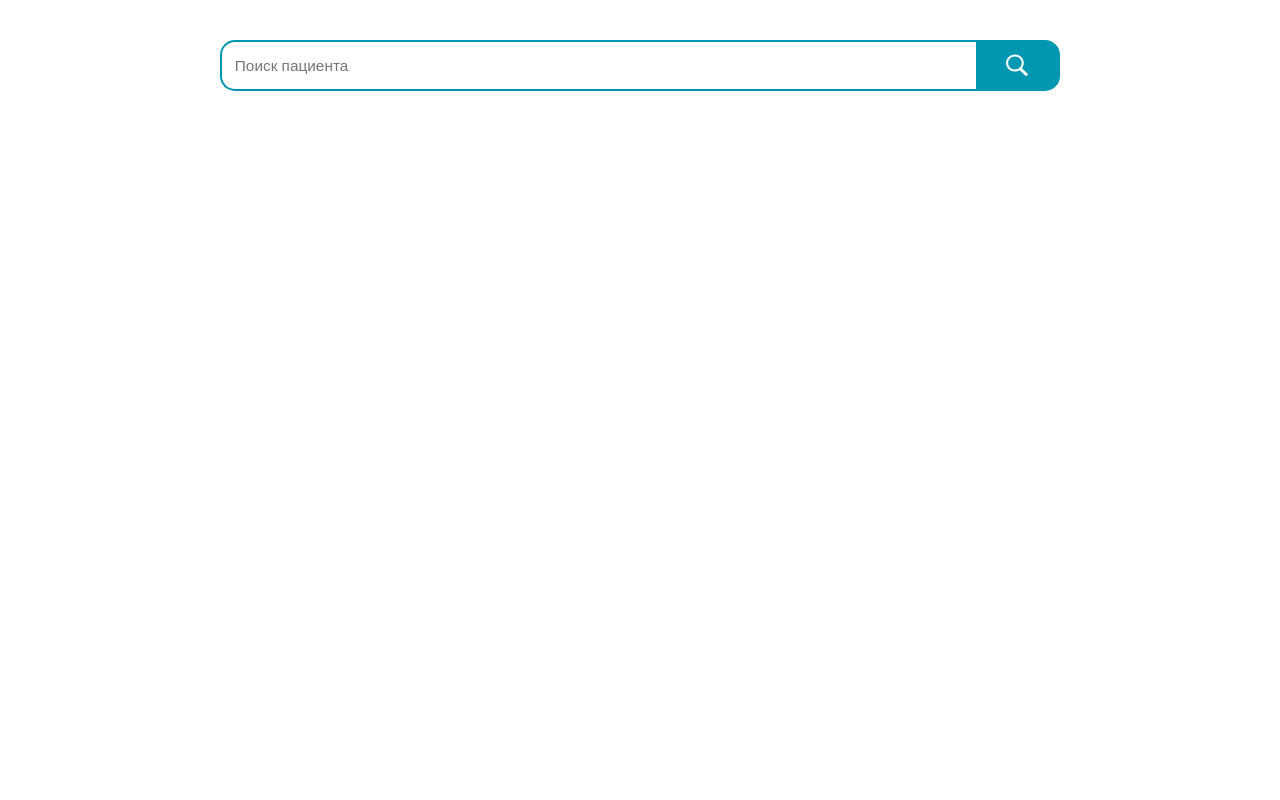
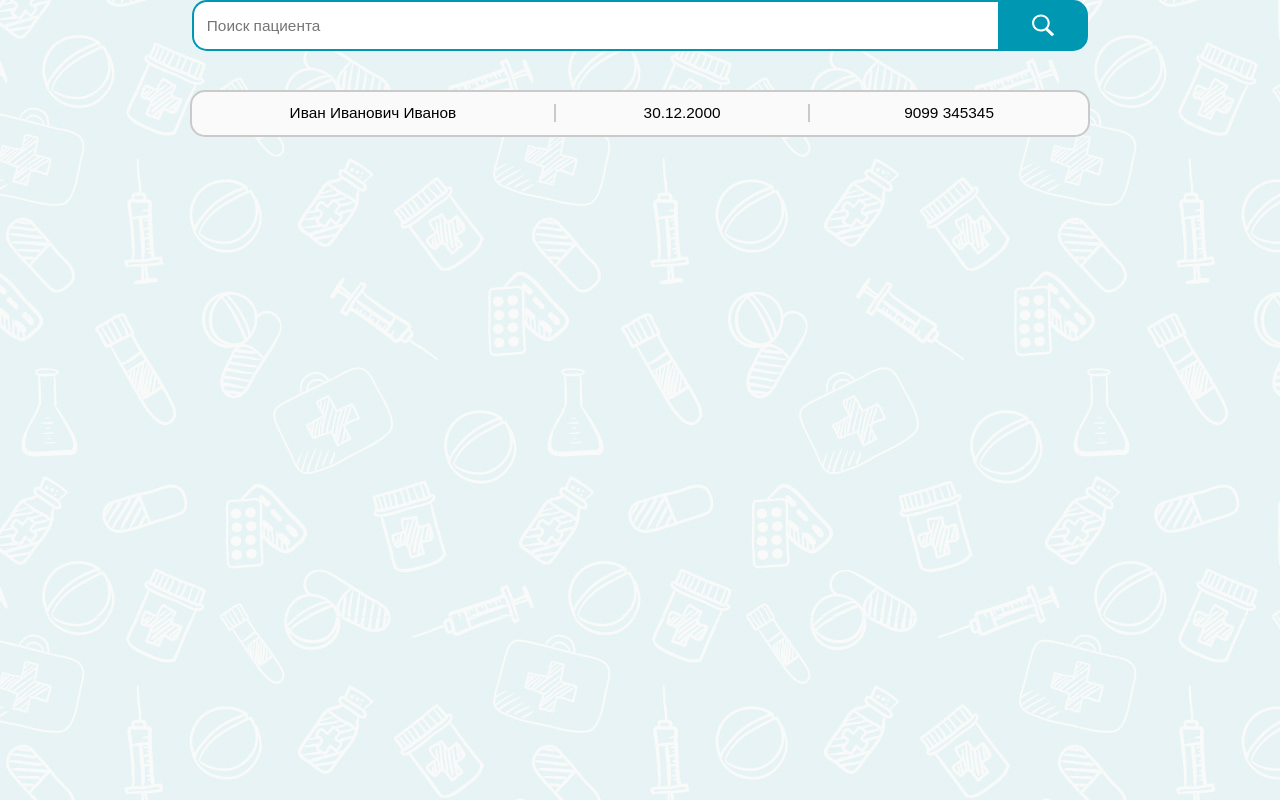
Before and after one commit to ainesskk/HospitalFrontend, a React (Vite) app: page /search in a window 1280 px wide. Built offline with nearby package versions, Linux system fonts and the light colour scheme.

Commit message:
commit before ubuntu install

```diff
--- a/src/App.css
+++ b/src/App.css
@@ -1,6 +1,4 @@
 #root {
-  max-width: 1280px;
   margin: 0 auto;
-  padding: 2rem;
   text-align: center;
 }
--- a/src/App.jsx
+++ b/src/App.jsx
@@ -1,7 +1,7 @@
 import './App.css'
 import {Routes, Route} from 'react-router-dom';
 import Login from "./Authorization/Login.jsx";
-import SearchPatient from "./Search/SearchPatient.jsx";
+import Search from "./Search/Search.jsx";
 
 function App() {
 
@@ -9,7 +9,7 @@ function App() {
     <>
         <Routes>
             <Route path="/" element={<Login />} />
-            <Route path="/search" element={<SearchPatient />} />
+            <Route path="/search" element={<Search />} />
         </Routes>
     </>
   )
--- /dev/null
+++ b/src/Search/Search.jsx
@@ -0,0 +1,9 @@
+import Searchbar from "./Searchbar.jsx";
+
+export default function Search() {
+    return (
+        <>
+            <Searchbar></Searchbar>
+        </>
+    )
+}
--- /dev/null
+++ b/src/Search/SearchPatient.css
@@ -0,0 +1,41 @@
+.search-patient-container {
+    width: 70%;
+    margin: 0 auto;
+    display: flex;
+    align-items: center;
+    justify-content: center;
+    border: 2px solid #cacaca;
+    background: #fafafa;
+    border-radius: 15px;
+    padding: 1vw 0 1vw 0;
+    transition: background ease-in 0.2s;
+}
+
+.search-patient-container:hover{
+    background: #f3f3f3;
+
+    transition: background ease-in 0.2s;
+}
+
+.search-patient-fio{
+    width: 40%;
+    overflow: hidden;
+    text-overflow: ellipsis;
+    white-space: nowrap;
+    padding: 0 1vw;
+}
+
+.search-patient-birthday-container{
+    width: 30%;
+    border-left:  2px solid #cacaca;
+    border-right:  2px solid #cacaca;
+}
+
+.search-patient-birthday{
+    padding: 0 1vw;
+}
+
+.search-patient-passport{
+    width: 30%;
+    padding: 0 1vw;
+}
--- a/src/Search/SearchPatient.jsx
+++ b/src/Search/SearchPatient.jsx
@@ -1,9 +1,16 @@
-import Searchbar from "./Searchbar.jsx";
+import "./SearchPatient.css"
 
 export default function SearchPatient() {
     return (
         <>
-            <Searchbar></Searchbar>
+            <div className="search-patient-container">
+                <p className="search-patient-fio">Иван Иванович Иванов</p>
+                <div className="search-patient-birthday-container">
+
+                    <p className="search-patient-birthday">30.12.2000</p>
+                </div>
+                <p className="search-patient-passport">9099 345345</p>
+            </div>
         </>
     )
 }
--- a/src/Search/Searchbar.css
+++ b/src/Search/Searchbar.css
@@ -2,8 +2,8 @@
     width: 70%;
     margin: 0 auto;
     display: flex;
-    align-items: stretch; /* Убедимся, что дети будут растянуты по высоте контейнера */
-    height: 4vw; /* Устанавливаем фиксированную высоту */
+    align-items: stretch;
+    height: 4vw;
 }
 
 .search-form input {
@@ -14,23 +14,28 @@
     border-right: none;
     border-bottom-right-radius: 0;
     border-top-right-radius: 0;
-    box-sizing: border-box; /* Включаем границы и паддинги в размер элемента */
+    box-sizing: border-box;
 }
 
 .search-form button {
     width: 10%;
-    height: 100%; /* Устанавливаем высоту 100% от высоты контейнера */
-    border: 2px solid #0097B3;
+    height: 100%;
     border-left: none;
     border-top-right-radius: 15px;
     border-bottom-right-radius: 15px;
-    box-sizing: border-box; /* Включаем границы и паддинги в размер элемента */
-    padding: 0; /* Убираем паддинги */
+    box-sizing: border-box;
+    padding: 0;
     display: flex;
     justify-content: center;
-    align-items: center; /* Центрируем текст внутри кнопки */
+    align-items: center;
 }
 
-.search-img-container img{
+
+.search-img-container img {
     height: 2vw;
 }
+
+.search-all-patients-container {
+    width: 100%;
+    margin: 3vw 0;
+}
--- a/src/Search/Searchbar.jsx
+++ b/src/Search/Searchbar.jsx
@@ -1,4 +1,5 @@
 import "./Searchbar.css";
+import SearchPatient from "./SearchPatient.jsx";
 export default function Searchbar() {
 
     const buttonClick = (e) => {
@@ -10,9 +11,12 @@ export default function Searchbar() {
             <form className="search-form">
                 <input className="search-input" type="text" placeholder="Поиск пациента"/>
                     <button className="search-img-container" onClick={buttonClick}>
-                        <img className="search-img" src="./src/assets/search.svg" alt="search"></img>
+                        <img className="search-img" src="src/assets/search.svg" alt="search"></img>
                     </button>
             </form>
+            <div className="search-all-patients-container">
+                <SearchPatient></SearchPatient>
+            </div>
         </>
     )
 }
--- a/src/index.css
+++ b/src/index.css
@@ -1,3 +1,16 @@
+body{
+  margin: 0;
+  padding: 0;
+  height: 100vh;
+  width: 100vw;
+  background-image: url("../src/assets/background.jpg");
+}
+
+#root{
+  height: 100%;
+  width: 100%;
+  background-color: rgba(250, 250, 250, 0.89);
+}
 button{
   border:none;
   color: white;
@@ -25,3 +38,9 @@ input:focus{
   border: 1px solid #0097B3;
   transition: border-color ease-in 0.7s;
 }
+
+p{
+  font-family: Arial, sans-serif;
+  font-size: 1.2vw;
+  margin: 0;
+}
```
Also changed, not shown: src/PatientPage/Patient.jsx (added), src/assets/background.jpg (added).
